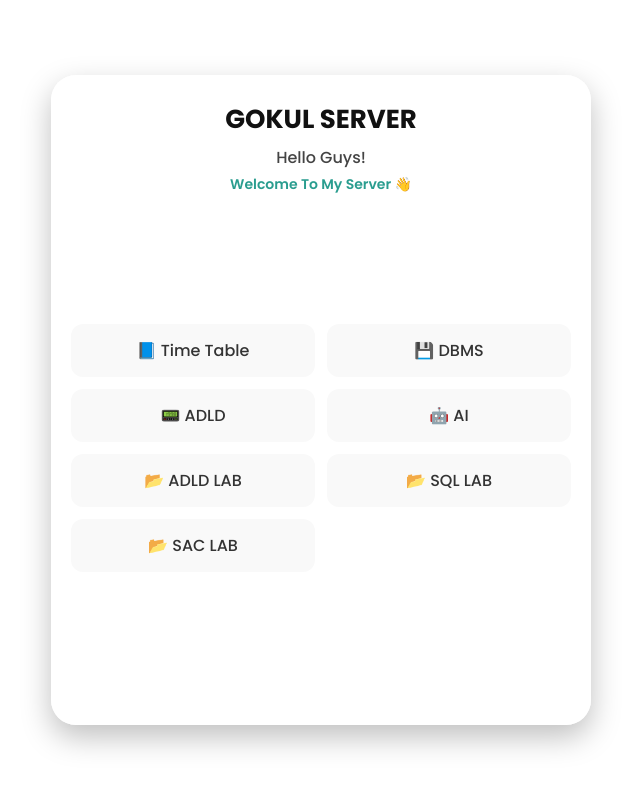
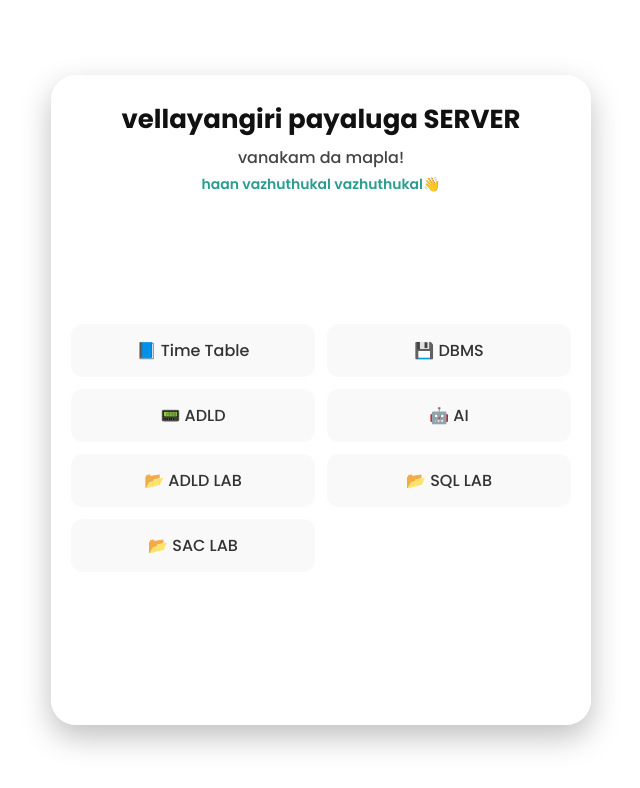
Before and after one commit to Hariharasudhan2985/server-1, a plain HTML site: page index.html in a window 1280 px wide. Shown: the whole page, without its empty margins (319-959 px from the left). Drawn offline with Linux system fonts and the light colour scheme.

Commit message:
Update index.html

```diff
--- a/index.html
+++ b/index.html
@@ -3,7 +3,7 @@
 <head>
   <meta charset="UTF-8" />
   <meta name="viewport" content="width=device-width, initial-scale=1.0" />
-  <title>Gokul Server</title>
+  <title>vellayangiri payaluga Server</title>
 
   <!-- Google Font: Poppins -->
   <link href="https://fonts.googleapis.com/css2?family=Poppins:wght@400;500;600;700&display=swap" rel="stylesheet">
@@ -130,9 +130,9 @@
 <body>
   <div class="iphone">
     <div class="header">
-      <div class="text-wrapper">GOKUL SERVER</div>
-      <div class="text-wrapper-2">Hello Guys!</div>
-      <div class="text-wrapper-3">Welcome To My Server 👋</div>
+      <div class="text-wrapper">vellayangiri payaluga SERVER</div>
+      <div class="text-wrapper-2">vanakam da mapla!</div>
+      <div class="text-wrapper-3">haan vazhuthukal vazhuthukal👋</div>
     </div>
 
     <div class="menu">
@@ -152,4 +152,5 @@
   </div>
 
 </body>
+
 </html>
```
